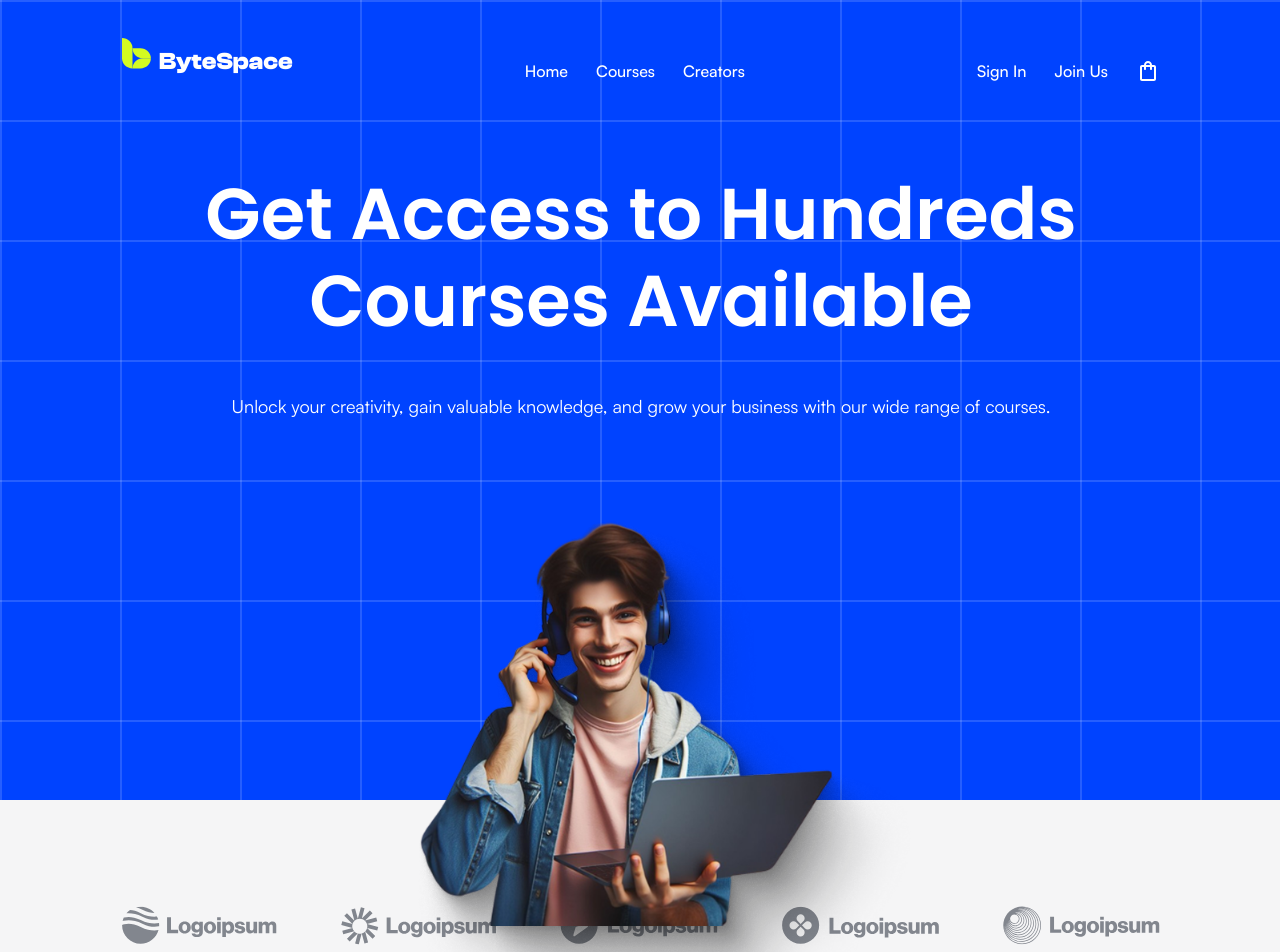
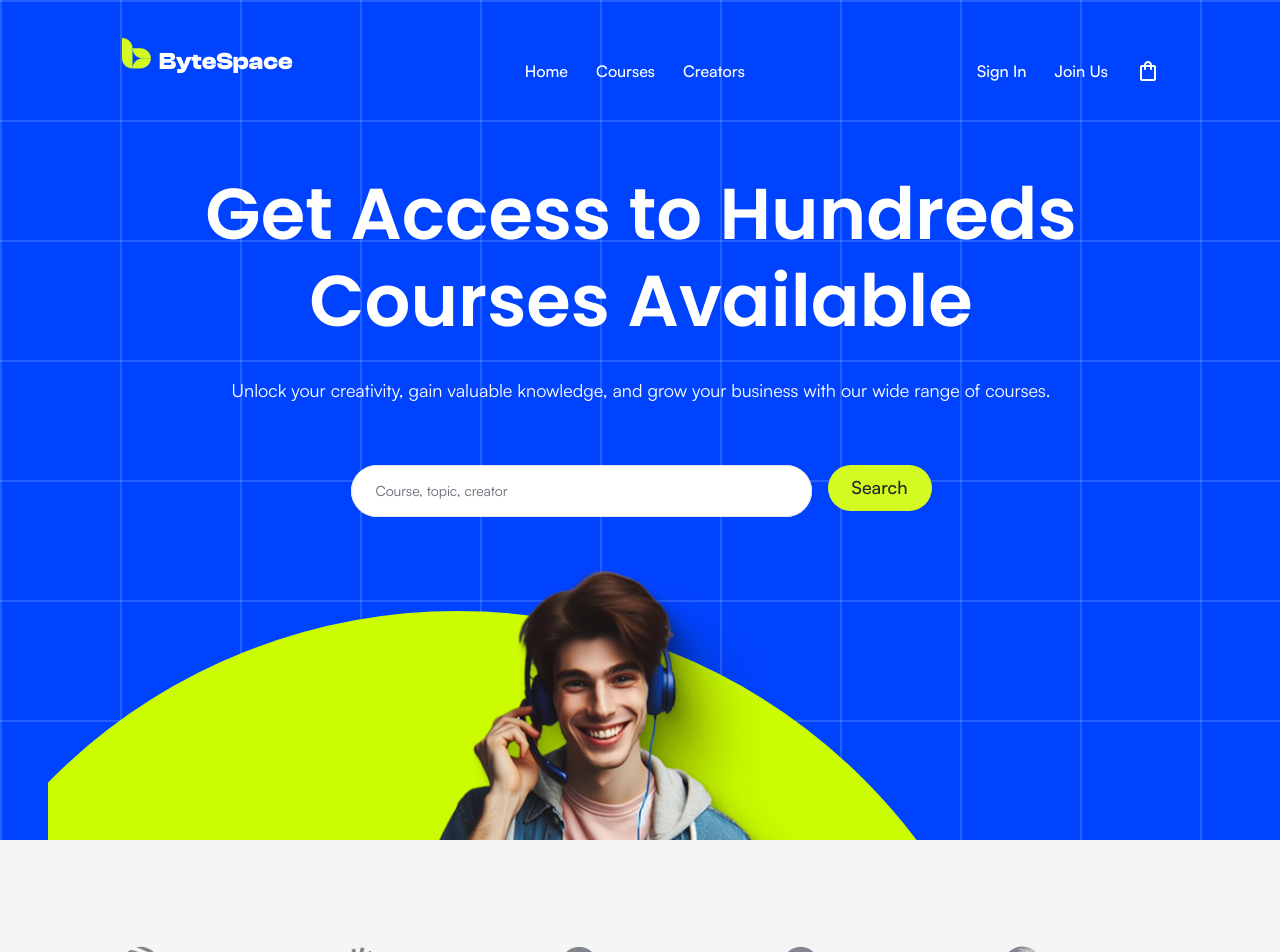
Before and after one commit to aHasnat1997/ByteSpace---New-Check-Website, a Next.js app: page / in a window 1280 px wide. Shown: the top 952 px of the page. Built offline with nearby package versions, Linux system fonts and the light colour scheme.

Commit message:
feat: enhance Hero component with Search functionality and update button styles

```diff
--- a/app/page.tsx
+++ b/app/page.tsx
@@ -27,7 +27,7 @@ export default function Page() {
   }
   return (
     <>
-      <div className="h-screen bg-primary-700 grid-background p-12">
+      <div className="h-[105vh] overflow-hidden bg-primary-700 grid-background p-12">
         <Hero />
       </div>
 
--- a/components/animate-ui/components/buttons/button.tsx
+++ b/components/animate-ui/components/buttons/button.tsx
@@ -10,7 +10,7 @@ import {
 import { cn } from "@/lib/utils"
 
 const buttonVariants = cva(
-  "font-satoshi inline-flex shrink-0 items-center justify-center gap-2 rounded-full text-sm font-medium whitespace-nowrap transition-[box-shadow,_color,_background-color,_border-color,_outline-color,_text-decoration-color,_fill,_stroke] outline-none focus-visible:border-ring focus-visible:ring-[3px] focus-visible:ring-ring/50 disabled:pointer-events-none disabled:opacity-50 aria-invalid:border-destructive aria-invalid:ring-destructive/20 dark:aria-invalid:ring-destructive/40 [&_svg]:pointer-events-none [&_svg]:shrink-0 [&_svg:not([class*='size-'])]:size-4",
+  "inline-flex shrink-0 items-center justify-center gap-2 rounded-full label-l whitespace-nowrap transition-[box-shadow,_color,_background-color,_border-color,_outline-color,_text-decoration-color,_fill,_stroke] outline-none focus-visible:border-ring focus-visible:ring-[3px] focus-visible:ring-ring/50 disabled:pointer-events-none disabled:opacity-50 aria-invalid:border-destructive aria-invalid:ring-destructive/20 dark:aria-invalid:ring-destructive/40 [&_svg]:pointer-events-none [&_svg]:shrink-0 [&_svg:not([class*='size-'])]:size-4",
   {
     variants: {
       variant: {
@@ -22,13 +22,13 @@ const buttonVariants = cva(
         outline:
           "border bg-background shadow-xs hover:bg-accent hover:text-accent-foreground dark:border-input dark:bg-input/30 dark:hover:bg-input/50",
         secondary:
-          "bg-secondary text-secondary-foreground shadow-xs hover:bg-secondary/80",
+          "bg-secondary-400 text-secondary-foreground shadow-xs hover:bg-secondary/80",
         ghost:
           "hover:bg-accent hover:text-accent-foreground dark:hover:bg-accent/50",
         link: "text-primary underline-offset-4 hover:underline",
       },
       size: {
-        default: "h-9 px-4 py-2 has-[>svg]:px-3",
+        default: "h-[46px] px-6 py-3 has-[>svg]:px-3",
         sm: "h-8 gap-1.5 rounded-full px-3 has-[>svg]:px-2.5",
         lg: "h-10 rounded-full px-6 has-[>svg]:px-4",
         icon: "size-9",
--- a/components/home/hero.tsx
+++ b/components/home/hero.tsx
@@ -1,26 +1,34 @@
 import Image from "next/image"
 import Ellipse from "@/svgs/Ellipse 8.svg"
+import Search from "../shared/search"
 
 export default function Hero() {
   return (
-    <section className="section-container flex flex-col items-center justify-center gap-4 overflow-hidden text-center text-white">
-      <h1 className="mt-[7.7rem] max-w-233.75 heading-l">
-        Get Access to Hundreds Courses Available
-      </h1>
-      <p className="mt-8 max-w-233.75 body-l">
-        Unlock your creativity, gain valuable knowledge, and grow your business
-        with our wide range of courses.
-      </p>
+    <section className="relative section-container flex flex-col items-center justify-center gap-4 overflow-hidden text-center text-white">
+      <div>
+        <h1 className="mt-[7.7rem] max-w-233.75 heading-l">
+          Get Access to Hundreds Courses Available
+        </h1>
+        <p className="mt-8 max-w-233.75 body-l">
+          Unlock your creativity, gain valuable knowledge, and grow your
+          business with our wide range of courses.
+        </p>
 
-      <div className="relative mt-13.5">
+        <div className="mx-auto mt-15 max-w-145.25">
+          <Search inputType="global" />
+        </div>
+      </div>
+
+      <Ellipse className="absolute right-50 -bottom-145 size-287.25 text-[#CBFC01]" />
+
+      <div className="z-20">
         <Image
           src="/images/Image-2.png"
           alt="Hero"
-          width={578}
-          height={541}
-          className=""
+          width={1000}
+          height={1000}
+          className="w-full max-w-169.5 rounded-2xl object-cover"
         />
-        {/* <Ellipse className="absolute top-0 right-0 size-287.25 text-[#CBFC01]" /> */}
       </div>
     </section>
   )
--- /dev/null
+++ b/components/shared/search.tsx
@@ -0,0 +1,83 @@
+"use client"
+
+import { zodResolver } from "@hookform/resolvers/zod"
+import { Controller, useForm } from "react-hook-form"
+import z from "zod"
+import { Field, FieldError, FieldGroup } from "../ui/field"
+import { Input } from "../ui/input"
+import { Button } from "../animate-ui/components/buttons/button"
+
+const formSchema = z.object({
+  text: z.string(),
+})
+
+export default function Search({
+  inputType,
+}: {
+  inputType: "global" | "courses" | "footer"
+}) {
+  const form = useForm<z.infer<typeof formSchema>>({
+    resolver: zodResolver(formSchema),
+    defaultValues: {
+      text: "",
+    },
+  })
+
+  function onSubmit(data: z.infer<typeof formSchema>) {
+    console.log(data)
+    form.reset()
+  }
+
+  return (
+    <form
+      onSubmit={form.handleSubmit(onSubmit)}
+      className="flex flex-col gap-4 sm:flex-row"
+    >
+      <FieldGroup className="min-w-0 flex-1 rounded-full bg-white">
+        <Controller
+          name="text"
+          control={form.control}
+          render={({ field, fieldState }) => (
+            <Field data-invalid={fieldState.invalid}>
+              <Input
+                {...field}
+                id={
+                  inputType === "global"
+                    ? "global-search"
+                    : inputType === "courses"
+                      ? "courses-search"
+                      : "footer-email"
+                }
+                type={
+                  inputType === "global"
+                    ? "search"
+                    : inputType === "courses"
+                      ? "search"
+                      : "email"
+                }
+                aria-invalid={fieldState.invalid}
+                placeholder={
+                  inputType === "global"
+                    ? "Course, topic, creator"
+                    : inputType === "courses"
+                      ? "Search"
+                      : "Enter your email"
+                }
+                autoComplete="email"
+                className="h-13 rounded-full px-6 py-4.5 text-black"
+              />
+            </Field>
+          )}
+        />
+      </FieldGroup>
+
+      <Button type="submit" variant="secondary">
+        {inputType === "global"
+          ? "Search"
+          : inputType === "courses"
+            ? "Search"
+            : "Subscribe"}
+      </Button>
+    </form>
+  )
+}
```
